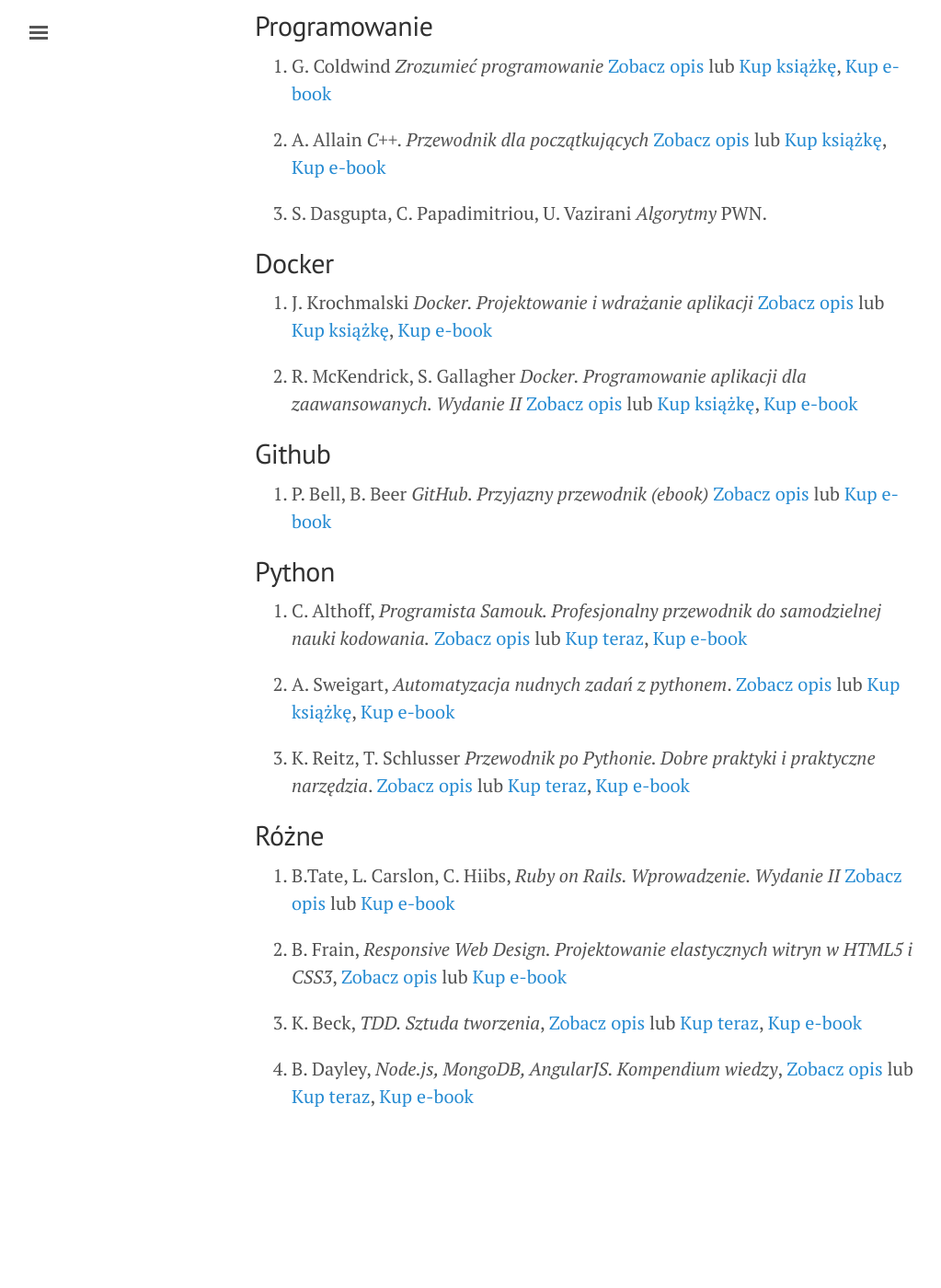
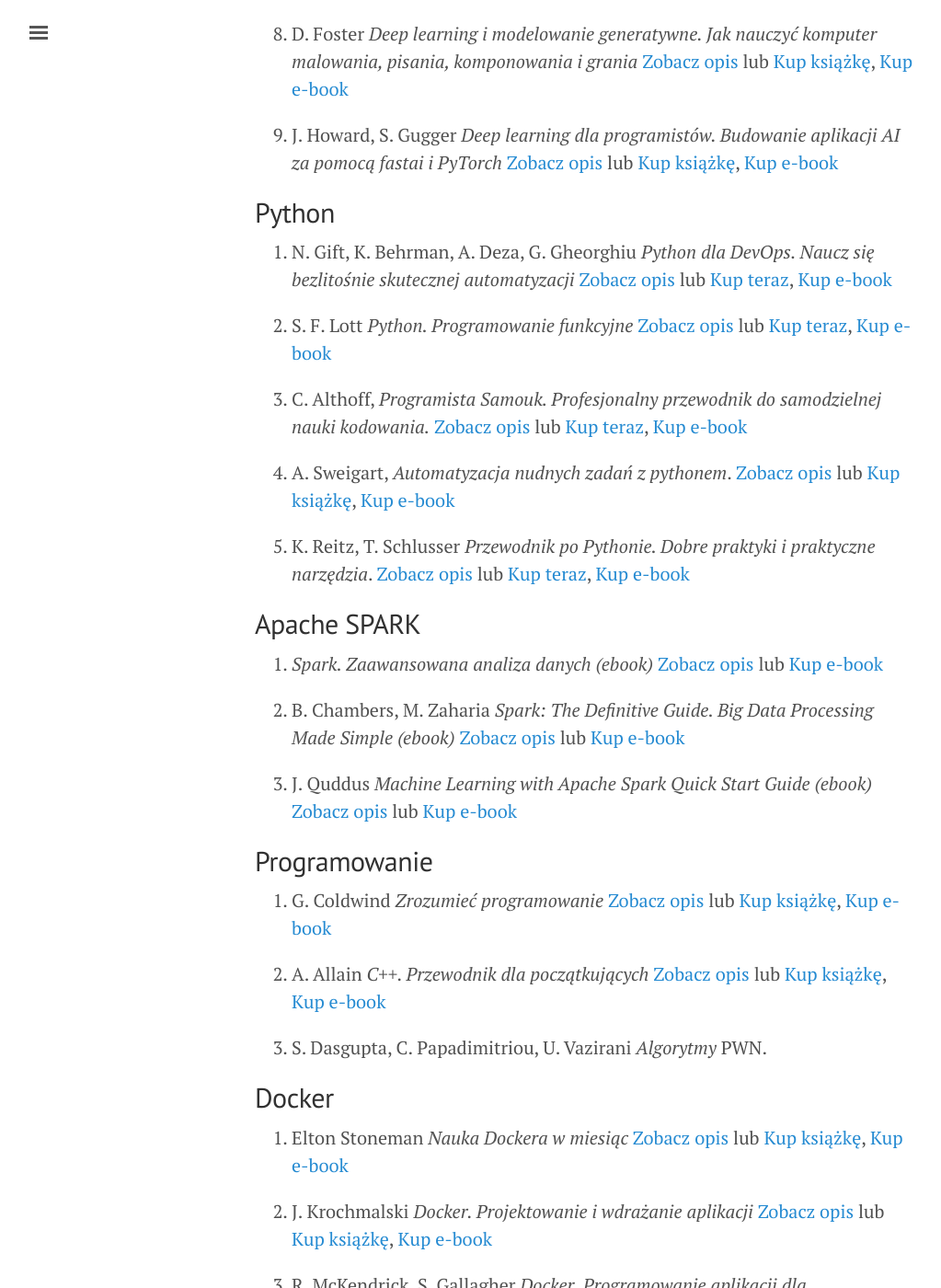
Before and after one commit to sebkaz-teaching/RealTime, a Jekyll site: the page built from ksiazki.md, in a window 1280 px wide and 1400 px high, scrolled down 2193 px. Shown: the whole window at 92% size, without its empty margins (3-1026 px from the left). Built offline with Jekyll 4.4.1, drawn with Linux system fonts in a browser that asks for light colours; before the commit the page ends 3480 px from its top, so only the background shows below that; some of the changed text lies outside the part shown.

Commit message:
new books 2022

```diff
--- a/ksiazki.md
+++ b/ksiazki.md
@@ -10,7 +10,17 @@
 
 2. F. Hueske, V. Kalavri _Stream Processing with Apache Flink_ [Zobacz opis](http://helion.pl/view/111546/e_13f8.html) lub [Kup e-book](http://helion.pl/add111546~e_13f8_ebook)
 
-## Machine Learning with Pyton
+3. G. Shapira, T. Palino, R. Sivaram_Kafka: The Definitive Guide. 2nd Edition_  [Zobacz opis](http://helion.pl/view/111546/e_270p.html) lub [Kup e-book](http://helion.pl/add111546~e_270p_ebook)
+
+4. J. Urquhart _Flow Architectures_ [Zobacz opis](http://helion.pl/view/111546/e_1wsi.html) lub [Kup e-book](http://helion.pl/add111546~e_1wsi_ebook)
+
+5. M. Seymour _Mastering Kafka Streams and ksqlDB_ [Zobacz opis](http://helion.pl/view/111546/e_1y16.html) lub [Kup e-book](http://helion.pl/add111546~e_1y16_ebook)
+
+6. W. Venema _Building Serverless Applications with Google Cloud Run_ [Zobacz opis](http://helion.pl/view/111546/e_1w3o.html) lub [Kup e-book](http://helion.pl/add111546~e_1w3o_ebook)
+
+7. M. Kleppmann _Przetwarzanie danych w dużej skali. Niezawodność, skalowalność i łatwość konserwacji systemów_ [Zobacz opis](http://helion.pl/view/111546/przdan.html) lub [Kup książkę](http://helion.pl/add111546~przdan), [Kup e-book](http://helion.pl/add111546~przdan_ebook)
+
+## Machine Learning
 
 1. W. McKinney _Python w analizie danych. Przetwarzanie danych za pomocą pakietów Pandas i NumPy oraz środowiska IPython. Wydanie II_  [Zobacz opis](http://helion.pl/view/111546/pytand.html) lub [Kup książkę](http://helion.pl/add111546~pytand), [Kup e-book](http://helion.pl/add111546~pytand_ebook)
 
@@ -37,7 +47,9 @@
 
 ## Deep Learning
 
-1. F. Chollet _Deep Learning. Praca z językiem Python i biblioteką Keras._ [Zobacz opis](http://helion.pl/view/111546/delepy.html) lub [Kup książkę](http://helion.pl/add111546~delepy), [Kup e-book](http://helion.pl/add111546~delepy_ebook)
+1. I. Pointer _Programming PyTorch for Deep Learning. Creating and Deploying Deep Learning Applications_ [Zobacz opis](http://helion.pl/view/111546/e_1bii.html) lub [Kup e-book](http://helion.pl/add111546~e_1bii_ebook)
+2.
+3. F. Chollet _Deep Learning. Praca z językiem Python i biblioteką Keras._ [Zobacz opis](http://helion.pl/view/111546/delepy.html) lub [Kup książkę](http://helion.pl/add111546~delepy), [Kup e-book](http://helion.pl/add111546~delepy_ebook)
 
 2. J. Patterson, A. Gibson _Deep Learning. Praktyczne wprowadzenie (ebook)_ [Zobacz opis](http://helion.pl/view/111546/deeple.html) lub [Kup e-book](http://helion.pl/add111546~deeple_ebook)
 
@@ -51,6 +63,18 @@
 
 7. J. Howard, S. Gugger _Deep learning dla programistów. Budowanie aplikacji AI za pomocą fastai i PyTorch_ [Zobacz opis](http://helion.pl/view/111546/delepr.html) lub [Kup książkę](http://helion.pl/add111546~delepr), [Kup e-book](http://helion.pl/add111546~delepr_ebook)
 
+
+## Python
+
+1. N. Gift, K. Behrman, A. Deza, G. Gheorghiu _Python dla DevOps. Naucz się bezlitośnie skutecznej automatyzacji_  [Zobacz opis](http://helion.pl/view/111546/pytdev) lub [Kup teraz](http://helion.pl/add111546~pytdev), [Kup e-book](http://helion.pl/add111546~pytdev_ebook)
+
+2. S. F. Lott _Python. Programowanie funkcyjne_ [Zobacz opis](http://helion.pl/view/111546/pythpf) lub [Kup teraz](http://helion.pl/add111546~pythpf), [Kup e-book](http://helion.pl/add111546~pythpf_ebook)
+
+3. C. Althoff, _Programista Samouk. Profesjonalny przewodnik do samodzielnej nauki kodowania._ [Zobacz opis](http://helion.pl/view/111546/proprs) lub [Kup teraz](http://helion.pl/add111546~proprs), [Kup e-book](http://helion.pl/add111546~proprs_ebook)
+
+4. A. Sweigart, _Automatyzacja nudnych zadań z pythonem_. [Zobacz opis](http://helion.pl/view/111546/autopy) lub [Kup książkę](http://helion.pl/add111546~autopy), [Kup e-book](http://helion.pl/add111546~autopy_ebook)
+
+5. K. Reitz, T. Schlusser _Przewodnik po Pythonie. Dobre praktyki i praktyczne narzędzia_. [Zobacz opis](http://helion.pl/view/111546/przepy) lub [Kup teraz](http://helion.pl/add111546~przepy), [Kup e-book](http://helion.pl/add111546~przepy_ebook)
 
 ## Apache SPARK
 
@@ -71,22 +95,16 @@
 
 ## Docker
 
-1. J. Krochmalski _Docker. Projektowanie i wdrażanie aplikacji_ [Zobacz opis](http://helion.pl/view/111546/docpro.html) lub [Kup książkę](http://helion.pl/add111546~docpro), [Kup e-book](http://helion.pl/add111546~docpro_ebook)
+1. Elton Stoneman _Nauka Dockera w miesiąc_ [Zobacz opis](http://helion.pl/view/111546/naudoc.html) lub [Kup książkę](http://helion.pl/add111546~naudoc), [Kup e-book](http://helion.pl/add111546~naudoc_ebook)
 
-2. R. McKendrick, S. Gallagher _Docker. Programowanie aplikacji dla zaawansowanych. Wydanie II_ [Zobacz opis](http://helion.pl/view/111546/dockaz.html) lub [Kup książkę](http://helion.pl/add111546~dockaz), [Kup e-book](http://helion.pl/add111546~dockaz_ebook)
+2. J. Krochmalski _Docker. Projektowanie i wdrażanie aplikacji_ [Zobacz opis](http://helion.pl/view/111546/docpro.html) lub [Kup książkę](http://helion.pl/add111546~docpro), [Kup e-book](http://helion.pl/add111546~docpro_ebook)
+
+3. R. McKendrick, S. Gallagher _Docker. Programowanie aplikacji dla zaawansowanych. Wydanie II_ [Zobacz opis](http://helion.pl/view/111546/dockaz.html) lub [Kup książkę](http://helion.pl/add111546~dockaz), [Kup e-book](http://helion.pl/add111546~dockaz_ebook)
 
 ## Github
 
 1. P. Bell, B. Beer _GitHub. Przyjazny przewodnik (ebook)_ [Zobacz opis](http://helion.pl/view/111546/github.html) lub [Kup e-book](http://helion.pl/add111546~github_ebook)
 
-
-## Python
-
-1. C. Althoff, _Programista Samouk. Profesjonalny przewodnik do samodzielnej nauki kodowania._ [Zobacz opis](http://helion.pl/view/111546/proprs) lub [Kup teraz](http://helion.pl/add111546~proprs), [Kup e-book](http://helion.pl/add111546~proprs_ebook)
-
-2. A. Sweigart, _Automatyzacja nudnych zadań z pythonem_. [Zobacz opis](http://helion.pl/view/111546/autopy) lub [Kup książkę](http://helion.pl/add111546~autopy), [Kup e-book](http://helion.pl/add111546~autopy_ebook)
-
-3. K. Reitz, T. Schlusser _Przewodnik po Pythonie. Dobre praktyki i praktyczne narzędzia_. [Zobacz opis](http://helion.pl/view/111546/przepy) lub [Kup teraz](http://helion.pl/add111546~przepy), [Kup e-book](http://helion.pl/add111546~przepy_ebook)
 
 ## Różne
 
@@ -97,3 +115,7 @@
 3. K. Beck, _TDD. Sztuda tworzenia_, [Zobacz opis](http://helion.pl/view/111546/tddszv) lub [Kup teraz](http://helion.pl/add111546~tddszv), [Kup e-book](http://helion.pl/add111546~tddszv_ebook)
 
 4. B. Dayley, _Node.js, MongoDB, AngularJS. Kompendium wiedzy_, [Zobacz opis](http://helion.pl/view/111546/tddszv) lub [Kup teraz](http://helion.pl/add111546~tddszv), [Kup e-book](http://helion.pl/add111546~tddszv_ebook)
+
+# Matematyka
+
+1. Steven Strogatz, _Potęga nieskonczoności, jak rachunek różniczkowy i całkowy  odkrywa tajemnice wszechświata_ [Zobacz opis](http://helion.pl/view/111546/e_1yzz) ,[Kup e-book](http://helion.pl/add111546~e_1yzz_ebook)
```
